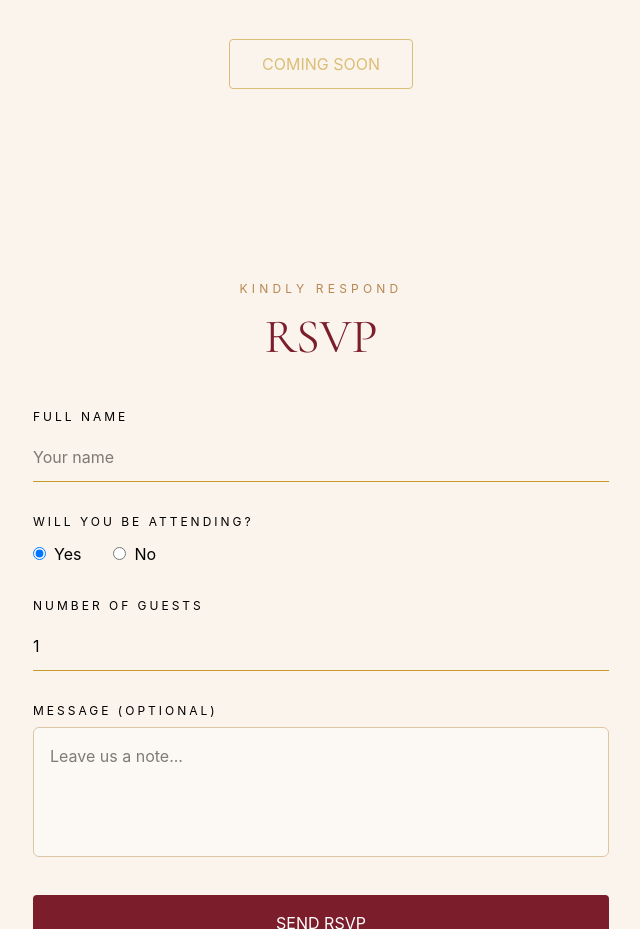
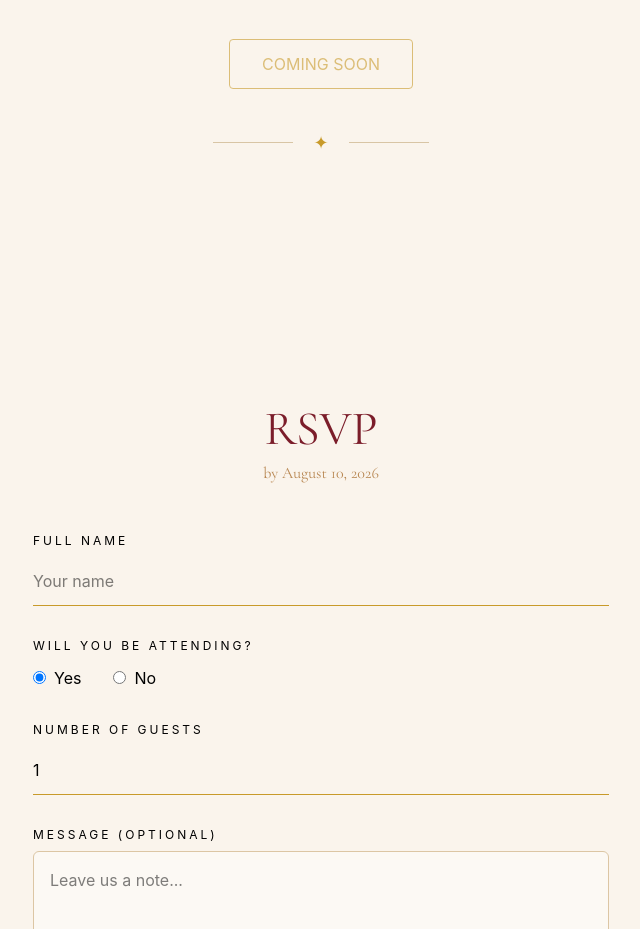
Before and after one commit to vcgone05-prog/VarKush, a React (Vite) app: page / in a window 1280 px wide. Shown: the part 2420-3349 px from the top of the page, without its empty margins (319-959 px from the left). Built offline with nearby package versions, Linux system fonts and the light colour scheme.

Commit message:
Add calendar functionality and live link section

```diff
--- a/src/components/LiveLink.tsx
+++ b/src/components/LiveLink.tsx
@@ -43,7 +43,11 @@ export default function LiveLink() {
         >
           COMING SOON
         </button>
-
+<div className="flex items-center justify-center gap-5 mb-10 mt-10">
+          <div className="w-20 h-px bg-[#D8C5A5]" />
+          <span className="text-[#C89A2A] text-lg">✦</span>
+          <div className="w-20 h-px bg-[#D8C5A5]" />
+        </div>
       </div>
     </section>
   );
--- a/src/components/RSVP.tsx
+++ b/src/components/RSVP.tsx
@@ -50,9 +50,7 @@ export default function RSVP() {
 >
       <div className="w-full max-w-xl mx-auto text-center">
 
-        <p className="uppercase tracking-[0.35em] text-xs text-[#B88752]">
-          Kindly Respond
-        </p>
+
 
         <h2
           className="text-5xl text-[#7B1D2A] mt-4"
@@ -60,6 +58,12 @@ export default function RSVP() {
         >
           RSVP
         </h2>
+<h3
+className="text-1xl text-[#B88752] mt-2"
+          style={{ fontFamily: "Cormorant Garamond" }}
+        >
+          by August 10, 2026
+        </h3>
 
         {submitted ? (
           <div className="mt-10 border border-[#C89A2A] rounded-lg p-8 bg-white">
@@ -73,7 +77,7 @@ export default function RSVP() {
             <p className="mt-4 text-[#6B4B3E]">
               Your RSVP has been received.
               <br />
-              We can't wait to celebrate with you!
+              We can't wait to celebrate with you! The dress code for our wedding is Indian Ethnic wear!
             </p>
           </div>
         ) : (
```
